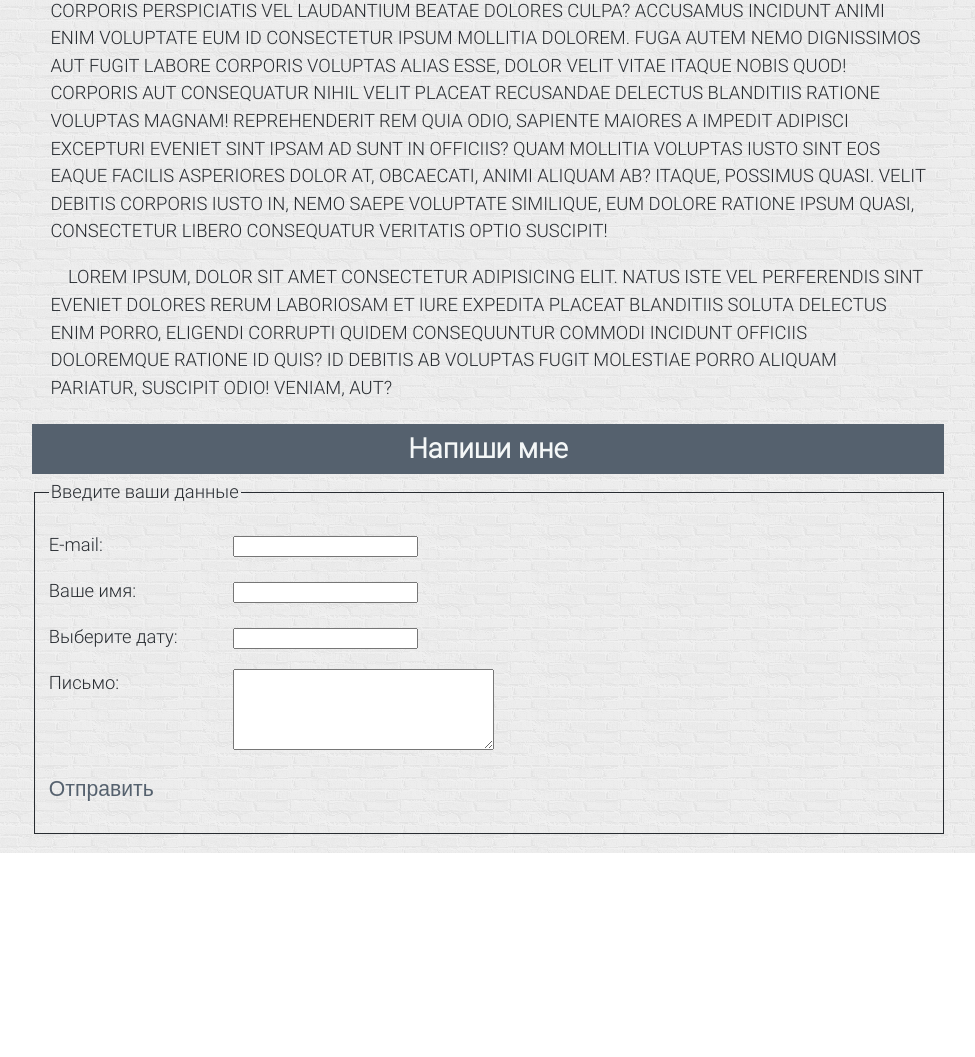
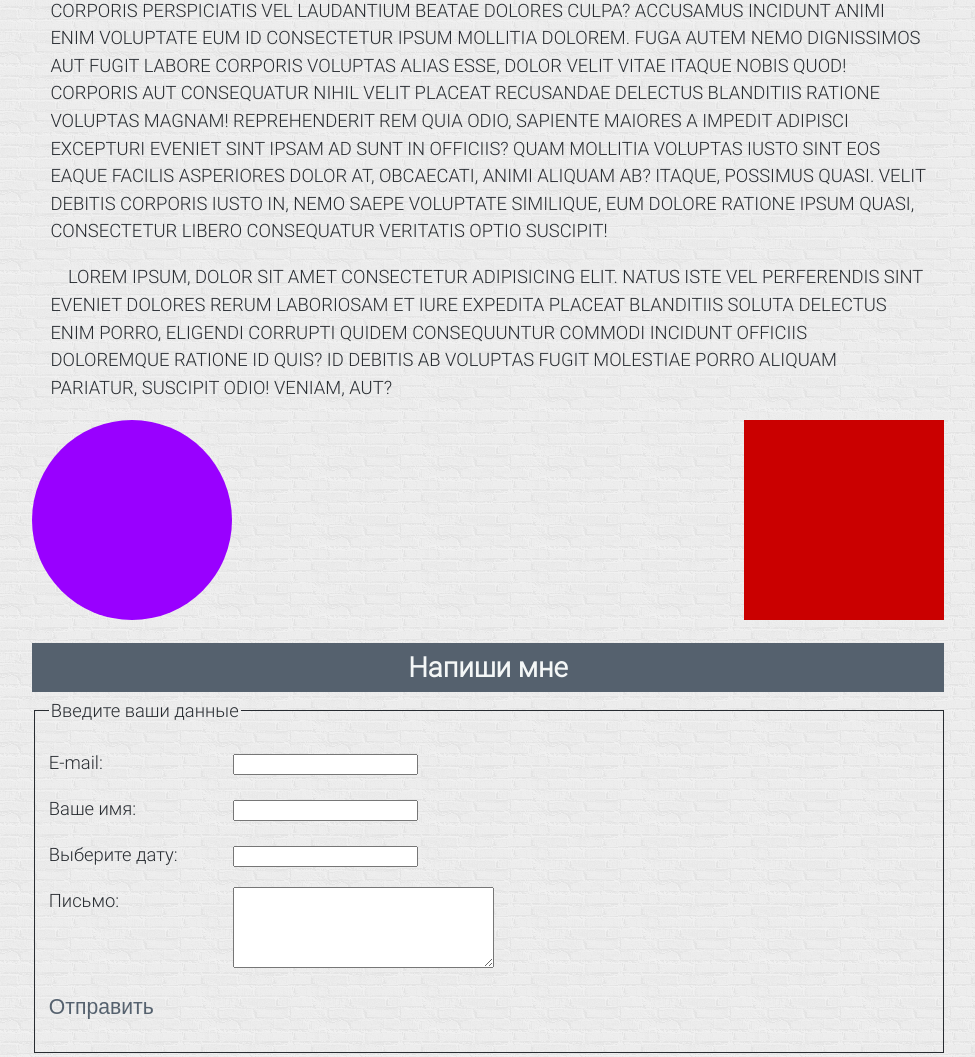
Before and after one commit to AdRuslan/webLab11, a plain HTML site: page index.html in a window 1280 px wide. Shown: the part 959-2016 px from the top of the page, without its empty margins (152-1127 px from the left). Before the commit the page ends 1812 px from the top, so only its background shows below. Drawn offline with nearby package versions, Linux system fonts and the light colour scheme.

Commit message:
add jQuery UI plugin

```diff
--- a/index.html
+++ b/index.html
@@ -93,6 +93,11 @@
       </p>
     </div>
 
+    <div class="drop-container">
+      <div id="droppable"></div>
+      <div id="draggable"></div>
+    </div>
+
     <footer>
       <h2 id="p3">Напиши мне</h2>
       <form action="#">
--- a/script.js
+++ b/script.js
@@ -65,5 +65,12 @@ $(document).ready(function () {
   });
 
   //jQuery UI plugin
-
+  $("#draggable").draggable({
+    axis: "x",
+  });
+  $("#droppable").droppable({
+    drop: function () {
+      alert("Есть контакт");
+    },
+  });
 });
--- a/style.css
+++ b/style.css
@@ -115,3 +115,23 @@ td {
 
   display: none;
 }
+
+.drop-container {
+  position: relative;
+  height: 200px;
+}
+
+#draggable {
+  width: 200px;
+  height: 200px;
+  border-radius: 50%;
+  background: rgb(153, 0, 255);
+}
+#droppable {
+  position: absolute;
+  right: 0;
+  top: 0;
+  width: 200px;
+  height: 200px;
+  background: rgb(202, 0, 0);
+}
```
